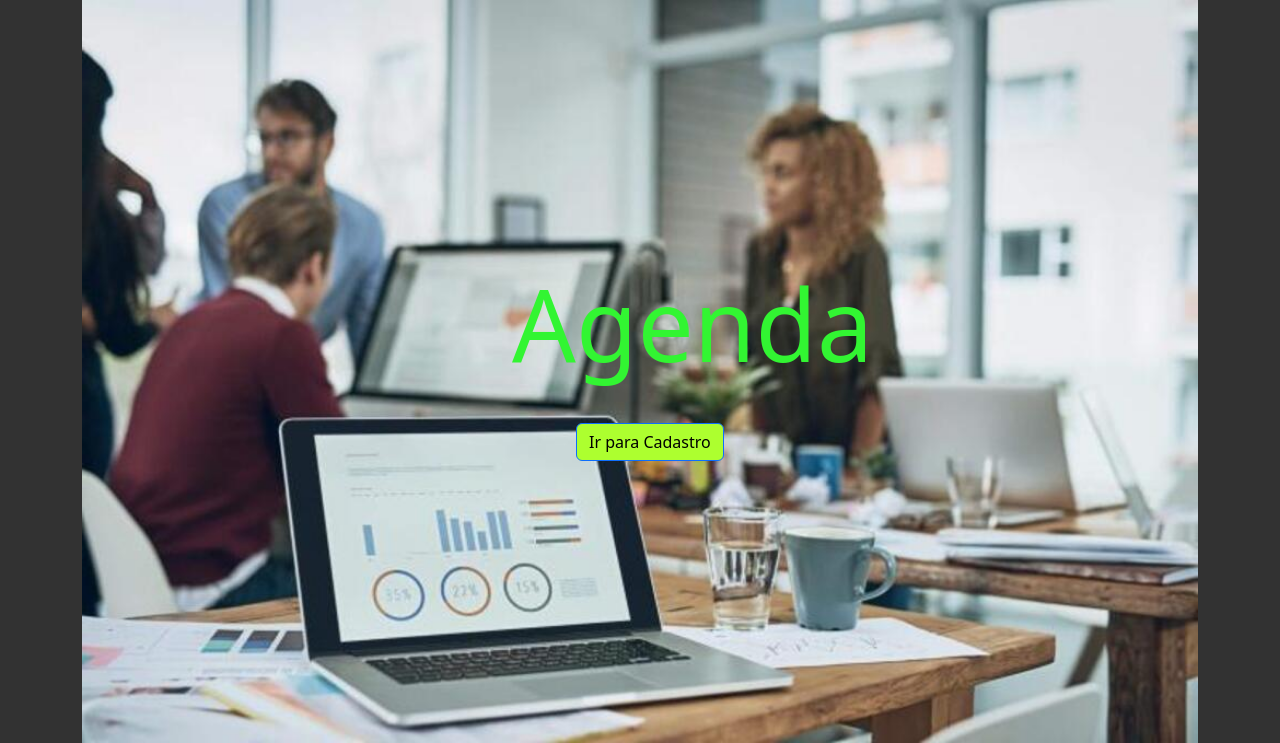
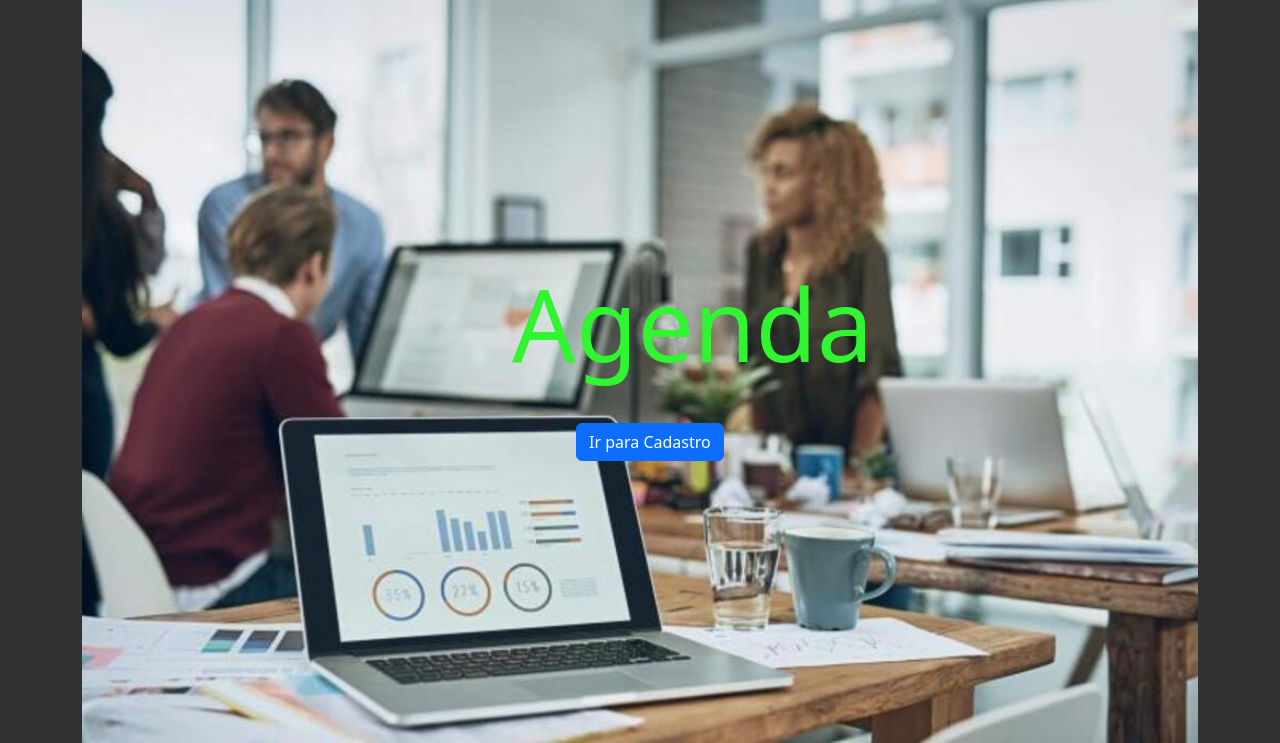
Before and after one commit to PC-Pedro/Comunicacao, a PHP site: page /Comunicacao/index.php?pg=home in a window 1280 px wide. Shown: the part 57-800 px from the top of the page. Run offline with PHP 8.4, Linux system fonts and the light colour scheme; a stand-in replaces the project's code that opens the database connection; some libraries are stand-ins or nearby versions.

Commit message:
#main# Melhoria na tela principal

```diff
--- a/View/home/index.php
+++ b/View/home/index.php
@@ -39,8 +39,6 @@ h1{
 }
 input[type=submit]{
 
-  background-color: greenyellow;
-  color: black;
   position: absolute;
   top: 60%;
   left: 45%;
```
